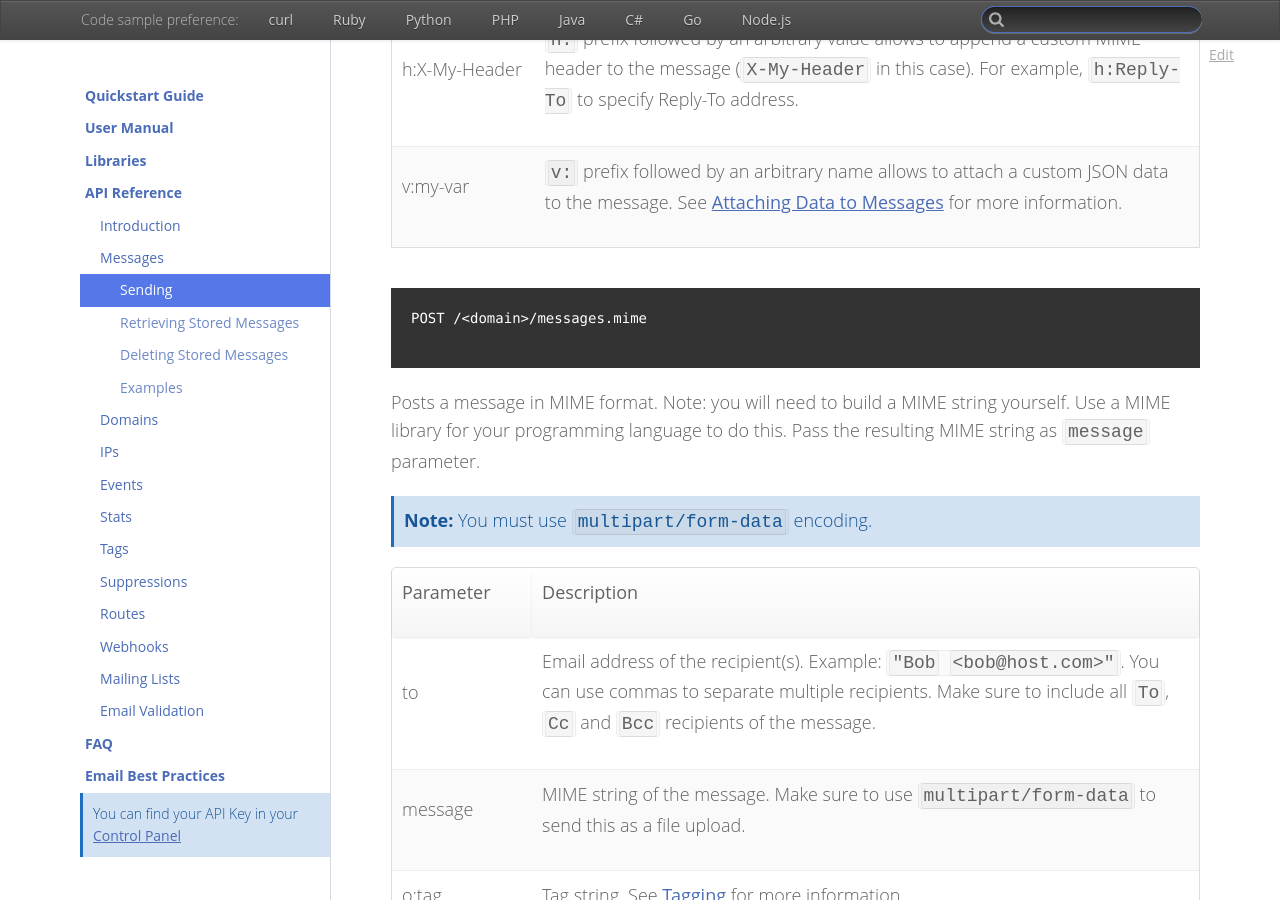
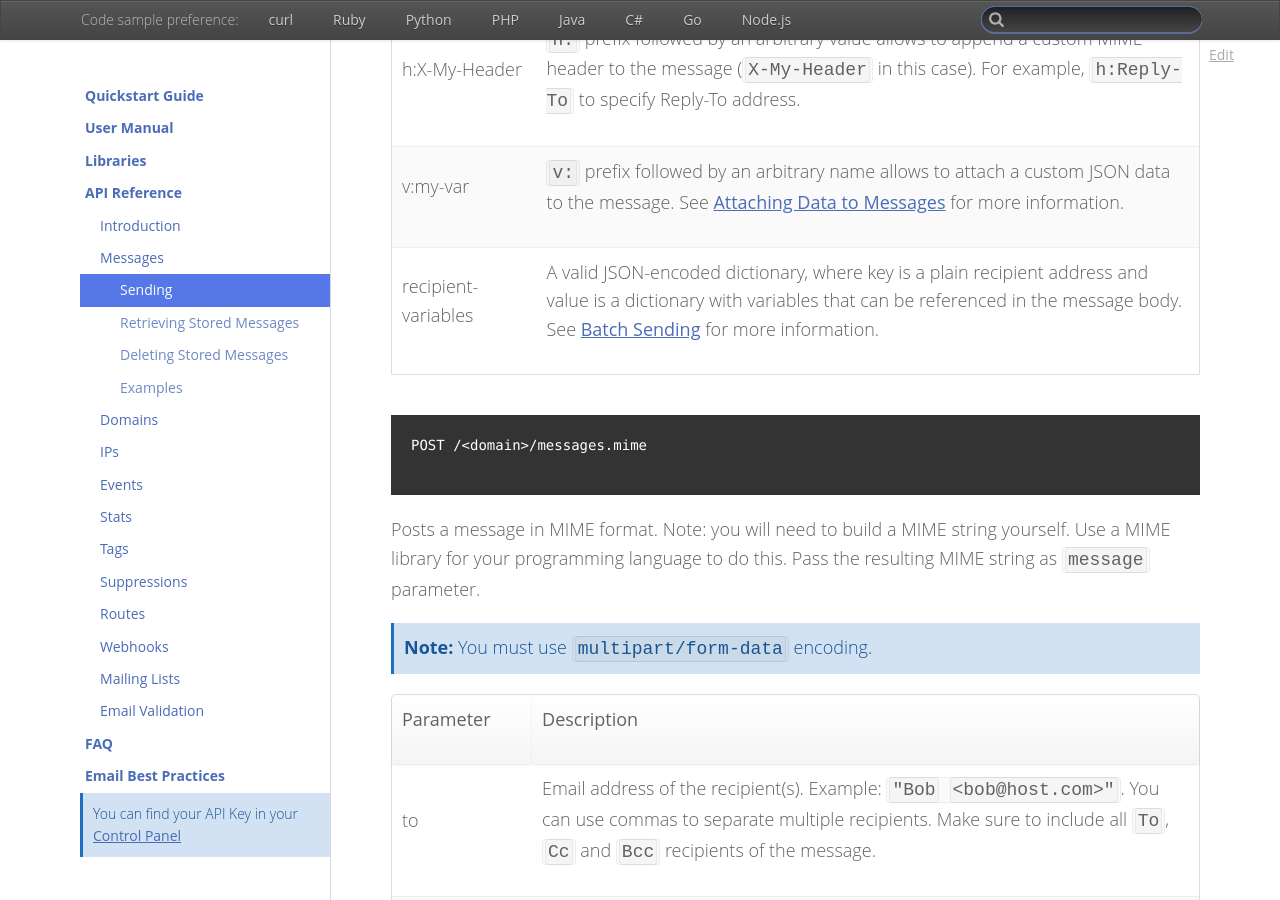
Before and after one commit to mailgun/documentation, a Sphinx documentation site: the page built from source/api-sending.rst, in a window 1280 px wide and 900 px high, scrolled down 2726 px. Built offline with Sphinx 7.4.7, drawn with Linux system fonts in a browser that asks for light colours; comment, search, counter and statistics services are not loaded.

Commit message:
Document recipient-variables parameter
Include recipient-variables option in the list of parameters for sending via the API

```diff
--- a/source/api-sending.rst
+++ b/source/api-sending.rst
@@ -89,6 +89,10 @@ This makes sense for parameters like ``cc``, ``to`` or ``attachment``.
  v\:my-var             ``v:`` prefix followed by an arbitrary name allows to
                        attach a custom JSON data to the message.
                        See :ref:`manual-customdata` for more information.
+ recipient-variables   A valid JSON-encoded dictionary, where key is a plain recipient
+                       address and value is a dictionary with variables that can be
+                       referenced in the message body.
+                       See :ref:`batch-sending` for more information.
  ===================== ==========================================================
 
 .. code-block:: url
```
